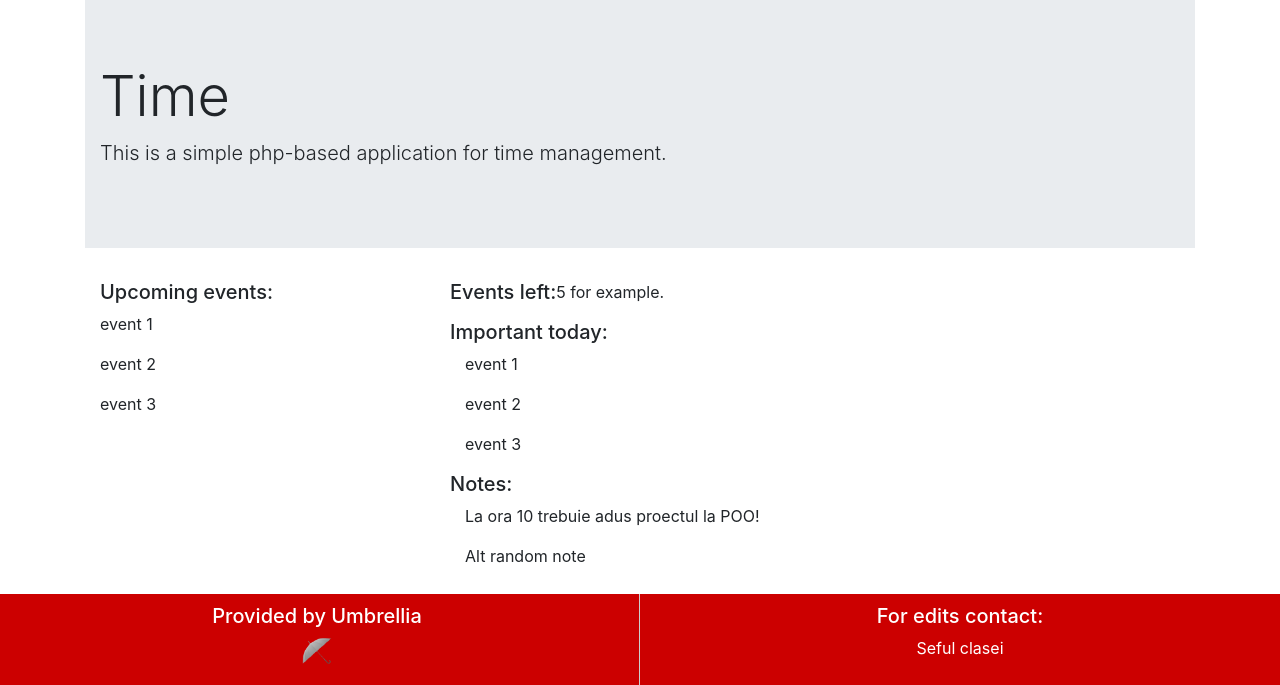
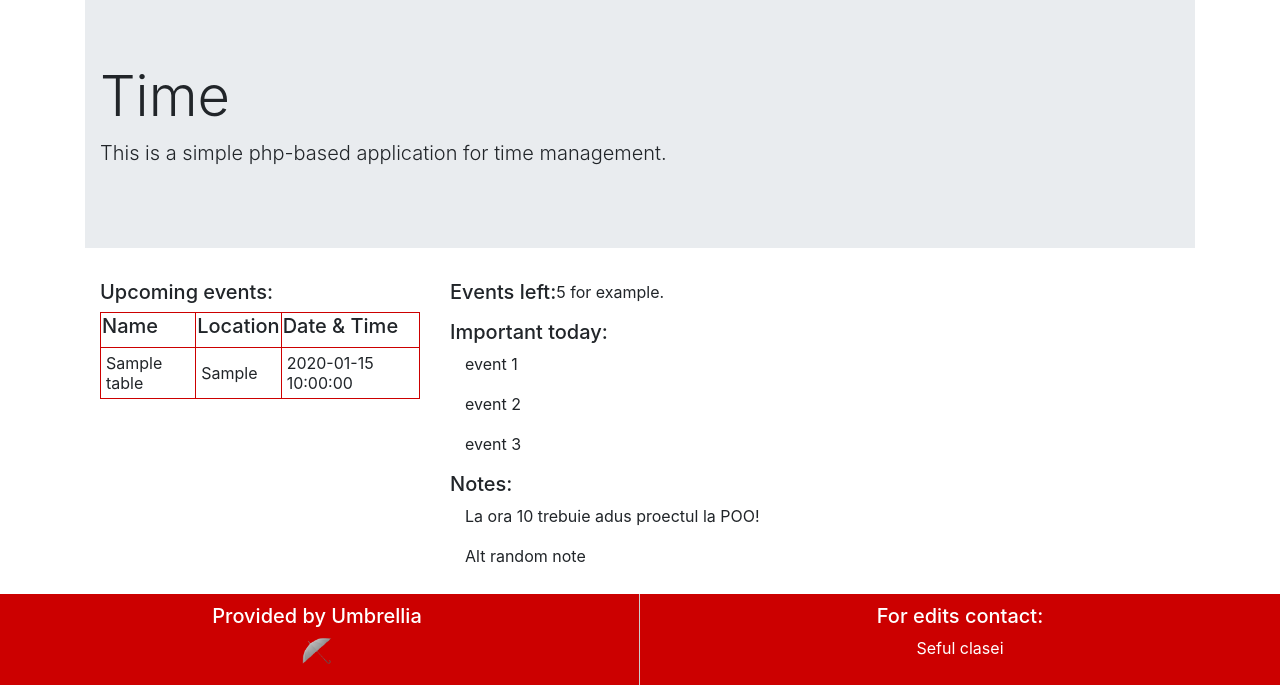
Before and after one commit to iwzkid/time.umbrellia.xyz, a PHP site: page /?delete_event=1 in a window 1280 px wide. Shown: the part 67-752 px from the top of the page. Run offline with PHP 8.4, Linux system fonts and the light colour scheme; tables that the repository leaves empty or names only in its code hold one stand-in row (values such as "Sample post"); data that the repository does not hold is empty.

Commit message:
created display of upcoming next 3 events

```diff
--- a/css/style.css
+++ b/css/style.css
@@ -103,3 +103,17 @@ hr {
 .events-table th {
     border: 1px solid #cc0000;
 }
+
+/*Display UPCOMING 3 OF HOME PAGE*/
+.upcoming3-table {
+    width: 100%;
+}
+
+.upcoming3-table td {
+    padding: 5px;
+    border: 1px solid #cc0000;
+}
+
+.upcoming3-table th {
+    border: 1px solid #cc0000;
+}
--- a/inc/db_functions.php
+++ b/inc/db_functions.php
@@ -78,7 +78,7 @@ echo '<tbody>';
 while($row = $stmt->fetch(PDO::FETCH_ASSOC)){
 
     //$important = '<a href="?mark_important='.$row['id'].'">Checkbox</a>';
-    $delete = '<a href="?delete_event='.$row['id'].'">x</a>';
+    $delete = '<a href="?page=login&delete_event='.$row['id'].'">x</a>';
 
     echo '<tr>';
     echo '<td>' . $row['name'] .'</td>';
@@ -98,7 +98,6 @@ echo '</table>';
 
 //DELETE EVENT
 
-//DELETE ITEM
 if($_GET['delete_event']){
 
     $delete_query = 'DELETE FROM events_table WHERE id = ?';
@@ -106,3 +105,32 @@ if($_GET['delete_event']){
     $stmt->execute([$_GET['delete_event']]);
 
 }
+
+//DISPLAY NEXT 3 EVENTS
+
+function upcoming_3 () {
+
+    global $pdo;
+
+$stmt = $pdo->query('SELECT * FROM events_table ORDER BY date_time asc LIMIT 3');
+
+echo '<table class="upcoming3-table">';
+echo '<thead>';
+echo '<th><h5>Name</h5></th><th><h5>Location</h5></th><th><h5>Date & Time</h5></th>';
+echo '</thead>';
+echo '<tbody>';
+
+while($row = $stmt->fetch(PDO::FETCH_ASSOC)){
+
+    echo '<tr>';
+    echo '<td>' . $row['name'] .'</td>';
+    echo '<td>' . $row['location'] . '</td>';
+    echo '<td>' . $row['date_time'] . '</td>';
+    echo '</tr>';
+
+}
+
+echo '</tbody>';
+echo '</table>';
+
+}
--- a/inc/home/upcoming.php
+++ b/inc/home/upcoming.php
@@ -4,7 +4,5 @@
 
 <div class="container-fluid" id="upcoming events">
     <h5> Upcoming events: </h5>
-    <p> event 1 </p>
-    <p> event 2 </p>
-    <p> event 3 </p>
+    <?php upcoming_3();?>
 </div>
```
